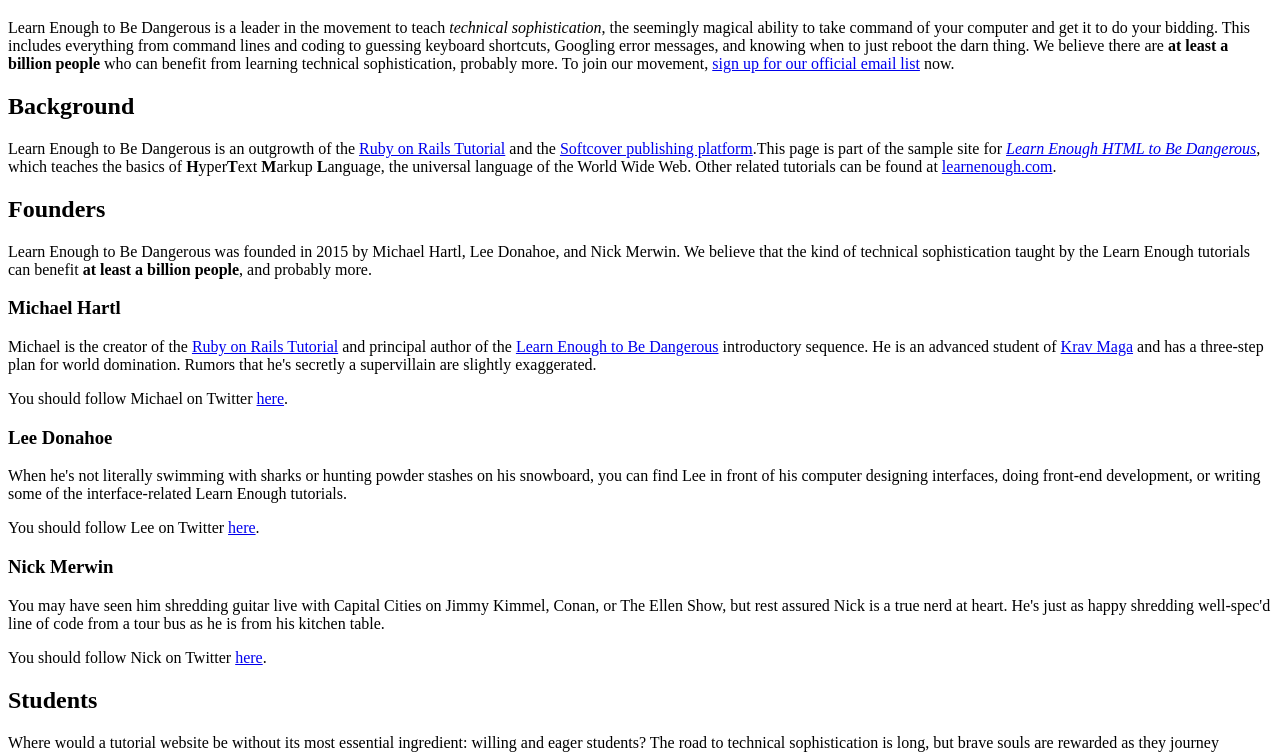
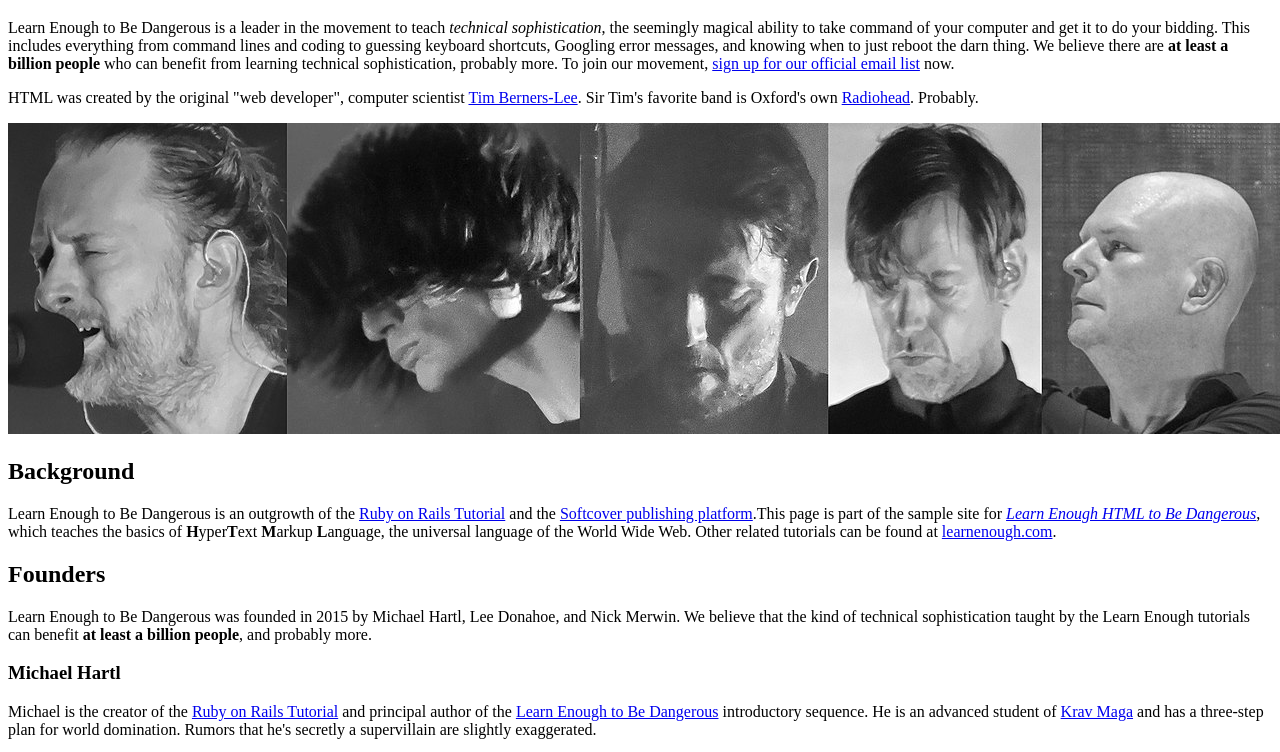
Before and after one commit to albertintech/sample_website, a plain HTML site: page index.html in a window 1280 px wide. Shown: the part 61-813 px from the top of the page. Drawn offline with Linux system fonts and the light colour scheme.

Commit message:
Add Sir Tim info

```diff
--- a/index.html
+++ b/index.html
@@ -12,6 +12,10 @@
     Learn Enough to Be Dangerous is a leader in the movement to teach <em>technical sophistication</em>, the seemingly magical ability to take command of your computer and get it to do your bidding. This includes everything from command lines and coding to guessing keyboard shortcuts, Googling error messages, and knowing when to just reboot the darn thing. We believe there are <strong>at least a billion people</strong> who can benefit from learning technical sophistication, probably more. To join our movement, <a href="https://learnenough.com/email">sign up for our official email list</a> now.
   </p>
 
+  <p>
+    HTML was created by the original "web developer", computer scientist <a href="https://en.wikipedia.org/wiki/Tim_Berners-Lee">Tim Berners-Lee</a>. Sir Tim's favorite band is Oxford's own <a href="https://en.wikipedia.org/wiki/Radiohead">Radiohead</a>. Probably.
+  </p>
+  <img src="images/radiohead.jpg" alt="Radiohead">
 
   <h2>Background</h2>
 
```
Also changed, not shown: images/radiohead.jpg (added).
